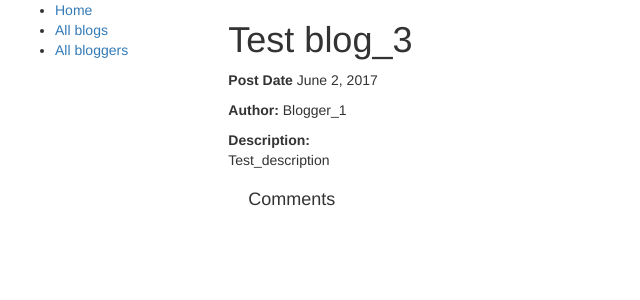
After one commit to Siddhant24/Blog, a Django app: page /blog/3 in a window 1280 px wide. The commit adds this page. Shown: the top 300 px of the page, without its empty margins (0-640 px from the left). Run offline with Django 3.2, Linux system fonts and the light colour scheme; data comes from the database, SQL or seed files in the repository; both versions use the stored data as it was after the commit; some libraries are stand-ins or nearby versions.

Commit message:
added templates for bloggers and blogs for both list and detail views

```diff
--- a/blog/admin.py
+++ b/blog/admin.py
@@ -25,6 +25,6 @@ class BlogpostAdmin(admin.ModelAdmin):
 admin.site.register(Blogpost, BlogpostAdmin)
 
 class CommentAdmin(admin.ModelAdmin):
-	list_display = ('commenter', 'blogpost', 'description')
+	list_display = ('id','commenter', 'blogpost', 'post_date','post_time','description')
 
 admin.site.register(Comment, CommentAdmin)
--- a/blog/models.py
+++ b/blog/models.py
@@ -1,5 +1,6 @@
 from django.db import models
 from django.contrib.auth.models import User
+from django.urls import reverse
 
 # Create your models here.
 
@@ -15,8 +16,7 @@ class Blogger(models.Model):
 		return self.name
 
 	def get_absolute_url(self):
-		pass
-
+		return reverse('blogger-detail', args=[str(self.id)])
 
 class Blogpost(models.Model):
 	"""
@@ -27,11 +27,15 @@ class Blogpost(models.Model):
 	description = models.CharField(max_length=5000)
 	title = models.CharField(max_length=100)
 
+	class Meta:
+		ordering = ["post_date"]
+
 	def __str__(self):
 		return self.title
 
 	def get_absolute_url(self):
-		pass
+		return reverse('blog-detail', args=[str(self.id)])
+
 
 class Comment(models.Model):
 	"""
@@ -40,11 +44,16 @@ class Comment(models.Model):
 	commenter = models.OneToOneField(User, on_delete=models.CASCADE, null=True)
 	description = models.CharField(max_length=500)
 	blogpost = models.ForeignKey('Blogpost', on_delete=models.CASCADE, null=True)
+	post_date = models.DateField(null=True)
+	post_time = models.TimeField(null=True)
+
+	class Meta:
+		ordering = ["post_date", "post_time"]
 
 	def get_absolute_url(self):
 		pass
 
 	def __str__(self):
 		if(len(self.description)>75):
-			return self.description[:75]
+			return self.description[:75]+'...'
 		return self.description
--- a/blog/templates/base_generic.html
+++ b/blog/templates/base_generic.html
@@ -23,8 +23,8 @@
       {% block sidebar %}
       <ul class="sidebar-nav">
           <li><a href="{% url 'index' %}">Home</a></li>
-          <li><a href="{% url 'blogs' %}">All books</a></li>
-          <li><a href="{% url 'bloggers' %}">All authors</a></li>
+          <li><a href="{% url 'blogs' %}">All blogs</a></li>
+          <li><a href="{% url 'bloggers' %}">All bloggers</a></li>
       </ul>
      {% endblock %}
       </div>
--- /dev/null
+++ b/blog/templates/blog/blogpost_detail.html
@@ -0,0 +1,21 @@
+{% extends "base_generic.html" %}
+
+{% block content %}
+  <h1>{{ blogpost.title }}</h1>
+  <p><strong>Post Date </strong>{{ blogpost.post_date }}</p>
+  <p><strong>Author:</strong> {{ blogpost.author.name }}</p>
+  <p><strong>Description:</strong><br>{{ blogpost.description }}</p>
+  <div style="margin-left:20px;margin-top:20px">
+  	<h4>Comments</h4>
+  	{% if blogpost.comment_set.all.count %}
+  	<ul>
+  		{% for comment in blogpost.comment_set.all %}
+  		<li>
+  			<hr>
+  			{{ comment.commenter.username }}({{ comment.post_date }},{{ comment.post_time}}) - {{ comment.description}}
+  		</li>
+  		{% endfor %}
+  	</ul>
+  	{% endif %}
+  </div>
+{% endblock %}
--- a/blog/views.py
+++ b/blog/views.py
@@ -9,14 +9,13 @@ def index(request):
 
 class BloggerListView(generic.ListView):
 	model = Blogger
-	paginate_by = 10
 
 class BloggerDetailView(generic.DetailView):
 	model = Blogger
 
 class BlogListView(generic.ListView):
 	model = Blogpost
-	paginate_by = 10
+	paginate_by = 5
 
 class BlogDetailView(generic.DetailView):
 	model = Blogpost
```
Also changed, not shown: blog/templates/blog/blogger_detail.html (added, +19 -0 lines), blog/templates/blog/blogger_list.html (added, +19 -0 lines), blog/templates/blog/blogpost_list.html (added, +19 -0 lines), blog/migrations/0003_auto_20170616_1827.py (added), db.sqlite3.
